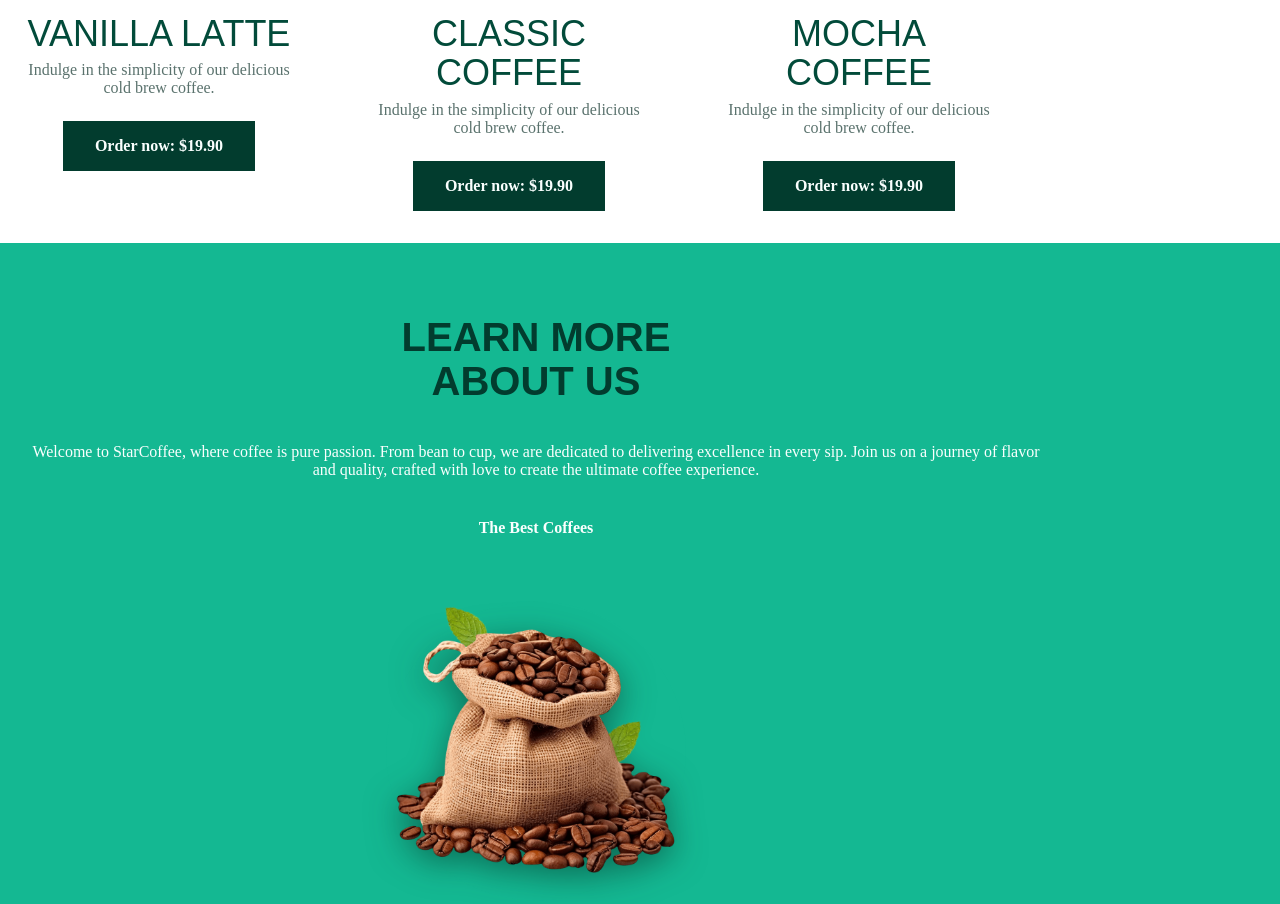
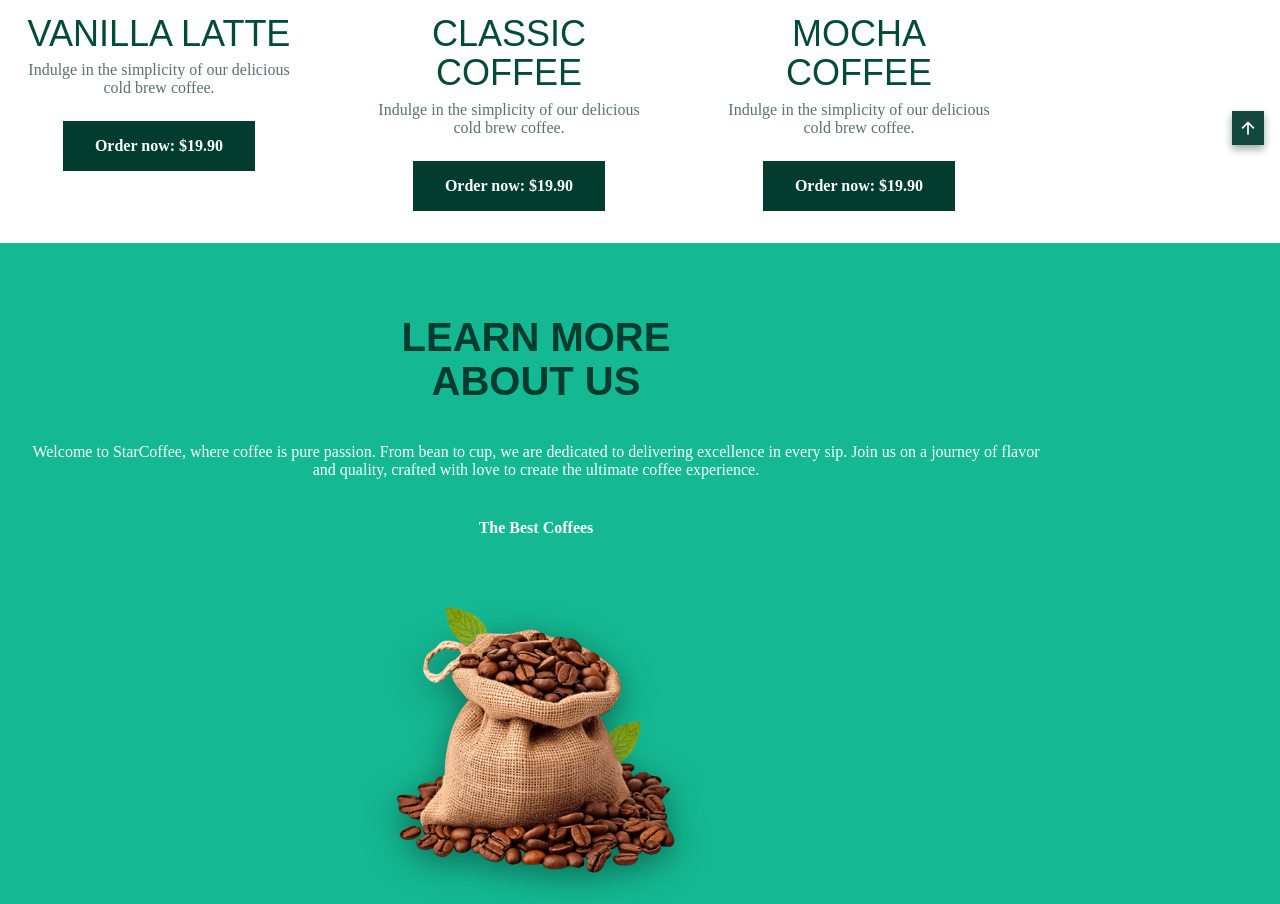
Before and after one commit to Fuad2199/Responsive-Coffee-Website_Javascript, a plain HTML site: page index.html in a window 1280 px wide. Shown: the part 1055-1959 px from the top of the page. Drawn offline with nearby package versions, Linux system fonts and the light colour scheme.

Commit message:
scroll up added

```diff
--- a/assets/css/styles.css
+++ b/assets/css/styles.css
@@ -152,6 +152,10 @@ button {
 /* Add header shadow */
 .header--shadow {
     box-shadow: 0 4px 16px hsla(166, 85%, 8%, .3);
+}
+
+.active-link {
+    color: var(--first-color);
 }
 /* ============== HEADER ENDS ============== */
 
@@ -758,12 +762,10 @@ button {
 
 /*=============== SCROLL BAR STARTS ===============*/
 ::-webkit-scrollbar {
-    width: .6rem;
     background-color: hsl(166, 20%, 30%);
 }
 
 ::-webkit-scrollbar-thumb {
-    width: .6rem;
     background-color: hsl(166, 20%, 40%);
 }
 
@@ -772,3 +774,28 @@ button {
     background-color: hsl(166, 20%, 50%);
 }
 /*=============== SCROLL BAR ENDS ===============*/
+
+/*=============== SCROLL UP STARTS ===============*/
+.scrollup {
+    position: fixed;
+    right: 1rem;
+    bottom: -50%;
+    background-color: var(--body-color);
+    box-shadow: 0 4px 8px hsla(166, 85%, 8%, .4);
+    color: var(--white-color);
+    display: inline-flex;
+    padding: 6px;
+    font-size: 1.25rem;
+    z-index: var(--z-tooltip);
+    transition: bottom .4s transform .4s;
+}
+
+.scrollup:hover {
+    transform: translateY(-.5rem);
+}
+
+/* Show Scroll Up */
+.show-scroll {
+    bottom: 3rem;
+}
+/*=============== SCROLL UP ENDS ===============*/
--- a/assets/js/main.js
+++ b/assets/js/main.js
@@ -53,3 +53,35 @@ const swiperPopular = new Swiper('.popular__swiper', {
         }
     }
   });
+
+/*=============== SHOW SCROLL UP STARTS ===============*/
+const scrollUp = () =>{
+	const scrollUp = document.getElementById('scroll-up')
+    // When the scroll is higher than 350 viewport height, add the show-scroll class to the a tag with the scrollup class
+	this.scrollY >= 350 ? scrollUp.classList.add('show-scroll')
+						: scrollUp.classList.remove('show-scroll')
+}
+window.addEventListener('scroll', scrollUp)
+/*=============== SHOW SCROLL UP ENDS ===============*/
+
+/*=============== SCROLL SECTIONS ACTIVE LINK STARTS ===============*/
+const sections = document.querySelectorAll('section[id]')
+
+const scrollActive = () =>{
+  	const scrollDown = window.scrollY
+
+	sections.forEach(current =>{
+		const sectionHeight = current.offsetHeight,
+			  sectionTop = current.offsetTop - 58,
+			  sectionId = current.getAttribute('id'),
+			  sectionsClass = document.querySelector('.nav__menu a[href*=' + sectionId + ']')
+
+		if(scrollDown > sectionTop && scrollDown <= sectionTop + sectionHeight){
+			sectionsClass.classList.add('active-link')
+		}else{
+			sectionsClass.classList.remove('active-link')
+		}
+	})
+}
+window.addEventListener('scroll', scrollActive)
+/*=============== SCROLL SECTIONS ACTIVE LINK ENDS ===============*/
--- a/index.html
+++ b/index.html
@@ -28,7 +28,7 @@
             <div class="nav__menu" id="nav-menu">
                 <ul class="nav__list">
                     <li>
-                        <a href="#home" class="nav__link">HOME</a>
+                        <a href="#home" class="nav__link active-link">HOME</a>
                     </li>
                     <li>
                         <a href="#popular" class="nav__link">POPULAR</a>
```
